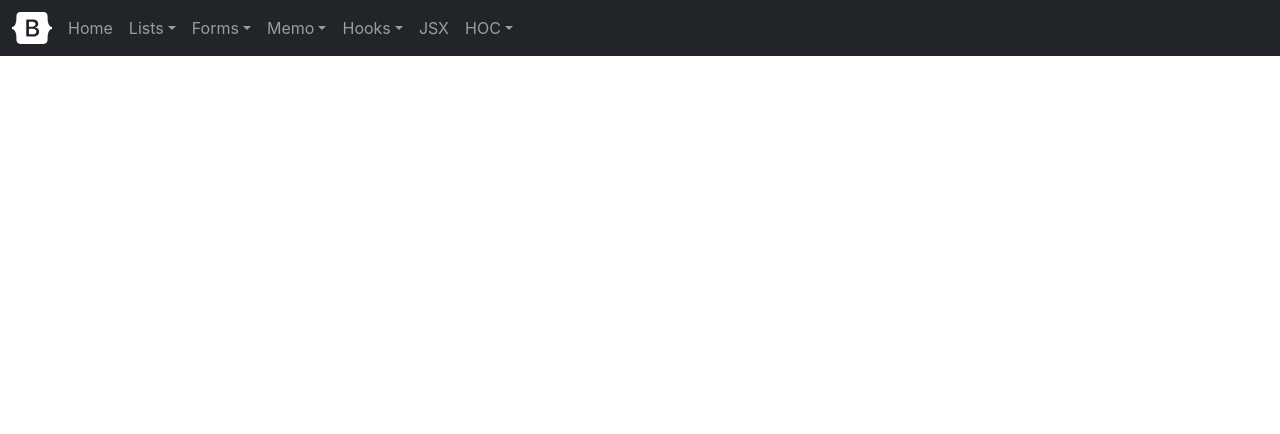
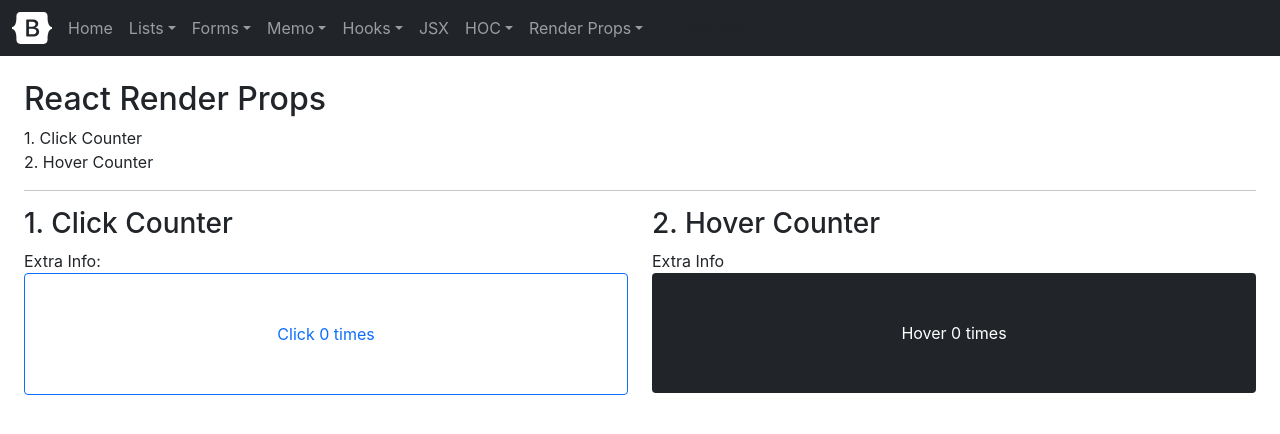
Before and after one commit to Aemal-shirzai/react_advance, a React (Create React App) app: page /rp_counter in a window 1280 px wide. Shown: the top 434 px of the page. Built offline with nearby package versions, Linux system fonts and the light colour scheme.

Commit message:
[IMP] Add react render props counter exampl.e

```diff
--- a/src/App.js
+++ b/src/App.js
@@ -16,6 +16,7 @@ import CustomHook from './components/hooks/CustomHook';
 import JsxApp from './components/jsxExamples/JsxApp';
 import HocCounterApp from './components/Hoc/counter/HocCounterApp';
 import HocMouseTrackerApp from './components/Hoc/mouseTracker/HocMouseTrackerApp';
+import RPCounterApp from './components/renderProps/counter/RPCounterApp';
 
 function App() {
   return (
@@ -41,6 +42,7 @@ function App() {
           <Route path='/jsx' element={<JsxApp />} />
           <Route path='/hoc_counter' element={<HocCounterApp />} />
           <Route path='/hoc_mouse' element={<HocMouseTrackerApp />} />
+          <Route path='/rp_counter' element={<RPCounterApp />} />
         </Routes>
       </div>
 
--- a/src/components/NavBar.js
+++ b/src/components/NavBar.js
@@ -70,6 +70,15 @@ const NavBar = () => {
                             <li><NavLink className="dropdown-item" to="/hoc_mouse">Mouse Tracker</NavLink></li>
                         </ul>
                     </li>
+                    <li className="nav-item col-6 col-md-auto dropdown">
+                        <a className="nav-link dropdown-toggle" href="#" id="navbarDropdownMenuLink" role="button" data-bs-toggle="dropdown" aria-expanded="false">
+                            Render Props
+                        </a>
+                        <ul className="dropdown-menu" aria-labelledby="navbarDropdownMenuLink">
+                            <li><NavLink className="dropdown-item" to="/rp_counter">Counter</NavLink></li>
+                            <li><NavLink className="dropdown-item" to="/hoc_mouse">Mouse Tracker</NavLink></li>
+                        </ul>
+                    </li>
                 </ul>
 
                 <hr className="d-md-none text-white-50"/>
--- /dev/null
+++ b/src/components/renderProps/counter/RPClickCounter.js
@@ -0,0 +1,19 @@
+import RPCounter from "./RPCounter";
+
+const RPClickCounter = () => {
+    return (
+        <RPCounter
+            render={ (count, incrementCount) => {
+                return (
+                    <>
+                        <div>Extra Info:</div>
+                        <button className="btn btn-outline-primary w-100 p-5" onClick={incrementCount}>Click {count} times</button>
+                    </>
+                );
+            } }
+
+        />
+    );
+}
+
+export default RPClickCounter;
--- /dev/null
+++ b/src/components/renderProps/counter/RPCounter.js
@@ -0,0 +1,15 @@
+import { useState } from "react";
+
+const RPCounter = ({ render, by=1 }) => {
+    const [count, setCount] = useState(0)
+
+    const incrementCount = () => {
+        setCount(prev => prev + by);
+    }
+
+
+    return render(count, incrementCount);
+}
+
+
+export default RPCounter;
--- /dev/null
+++ b/src/components/renderProps/counter/RPCounterApp.js
@@ -0,0 +1,29 @@
+import RPClickCounter from "./RPClickCounter";
+import RPHoverCounter from "./RPHoverCounter";
+
+const RPCounterApp = () => {
+    return (
+        <div>
+            <h2>React Render Props</h2>
+            <p>
+                1. Click Counter <br />
+                2. Hover Counter
+            </p>
+            <hr />
+
+            <div className="row">
+                <div className="col-6">
+                    <h3>1. Click Counter</h3>
+                    <RPClickCounter info="Counter Component"/>
+                </div>
+                <div className="col-6">
+                    <h3>2. Hover Counter</h3>
+                    <RPHoverCounter info="Hover Component" />
+                </div>
+            </div>
+        </div>
+    );
+}
+
+
+export default RPCounterApp;
--- /dev/null
+++ b/src/components/renderProps/counter/RPHoverCounter.js
@@ -0,0 +1,22 @@
+import RPCounter from "./RPCounter";
+
+const RPHoverCounter = () => {
+    return (
+
+        <RPCounter
+            by={5}
+            render={(count, incrementCount) => {
+                return(
+                    <>
+                        <div>Extra Info</div>
+                        <div className="bg-dark text-white rounded p-5 text-center" onMouseEnter={incrementCount}>
+                            Hover { count } times
+                        </div>
+                    </>
+                )
+            }}
+        />
+    );
+}
+
+export default RPHoverCounter;
```
